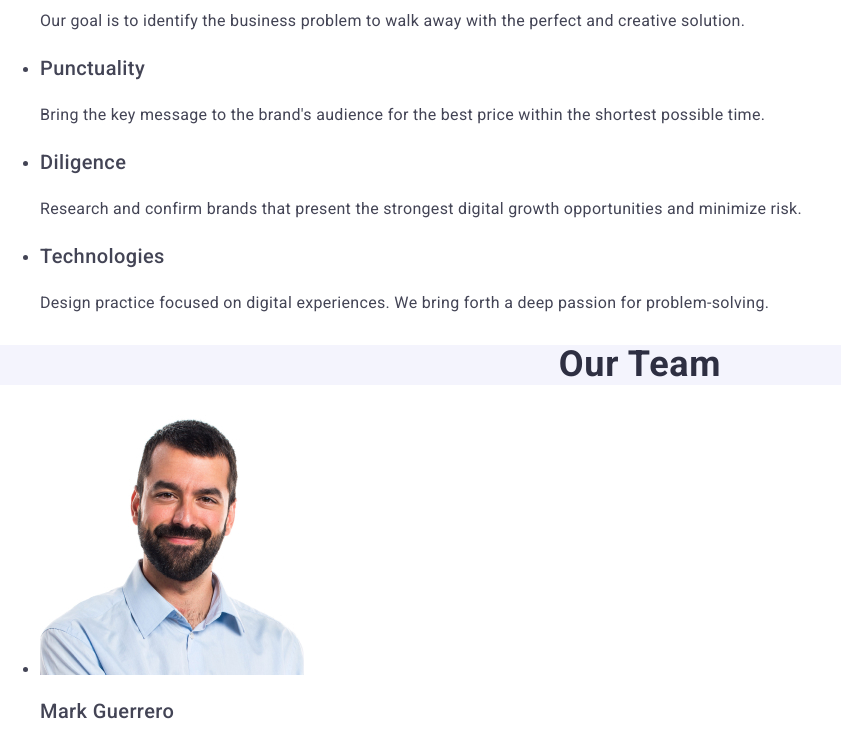
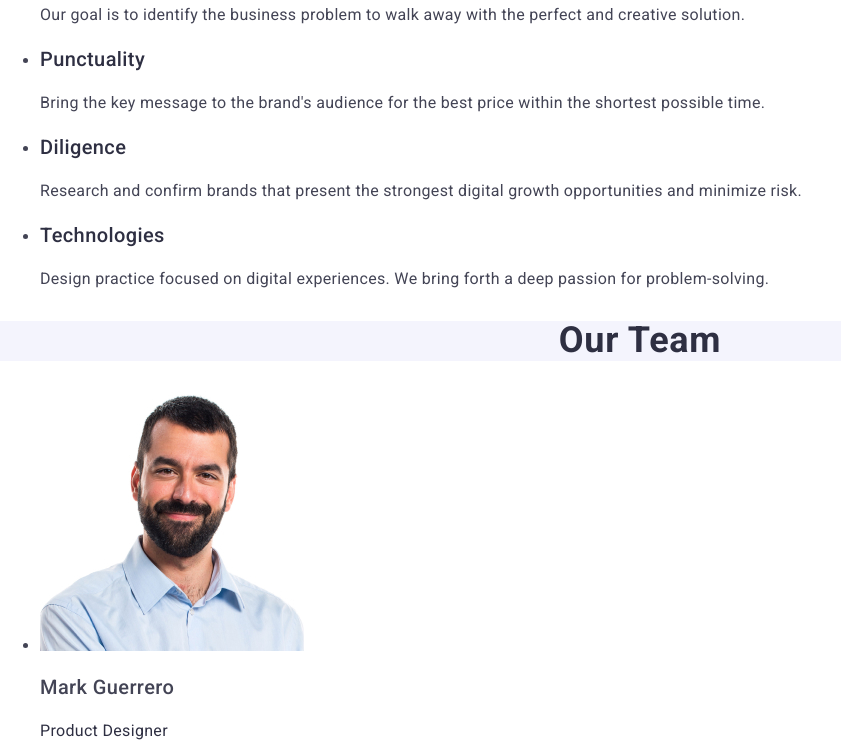
Before and after one commit to Adelina-hub/goit-markup-hw-02, a plain HTML site: page index.html in a window 1280 px wide. Shown: the part 466-1212 px from the top of the page, without its empty margins (0-841 px from the left). Drawn offline with nearby package versions, Linux system fonts and the light colour scheme.

Commit message:
Am corectat css-ul

```diff
--- a/css/styles.css
+++ b/css/styles.css
@@ -129,9 +129,9 @@ color:#434455;
 background-color: #FFFFFF;
         font-size: 20px;
         font-weight: 500;
-        line-height: 1.5;
+        line-height: 1.2;
         letter-spacing: 0.02em;
-        color: #434455;
+        color: #2e2f42;
 }
 .features-text {
 
@@ -146,8 +146,8 @@ background-color: #FFFFFF;
    .third-section {
     color: #2e2f42;
     font-size: 36px;
-        font-weight: 700;
-        letter-spacing: 0.02em;
+    font-weight: 700;
+    letter-spacing: 0.02em;
     background-color:#F4F4FD;
     line-height: 1.11;
     text-align: center;
@@ -173,7 +173,7 @@ background-color: #FFFFFF;
         line-height: 24px;
         letter-spacing: 0.02em;
         /* text-align: center; */
-        color:#434455;
+        color:#2e2f42;
 }
 
 .forth-section-title {
```
